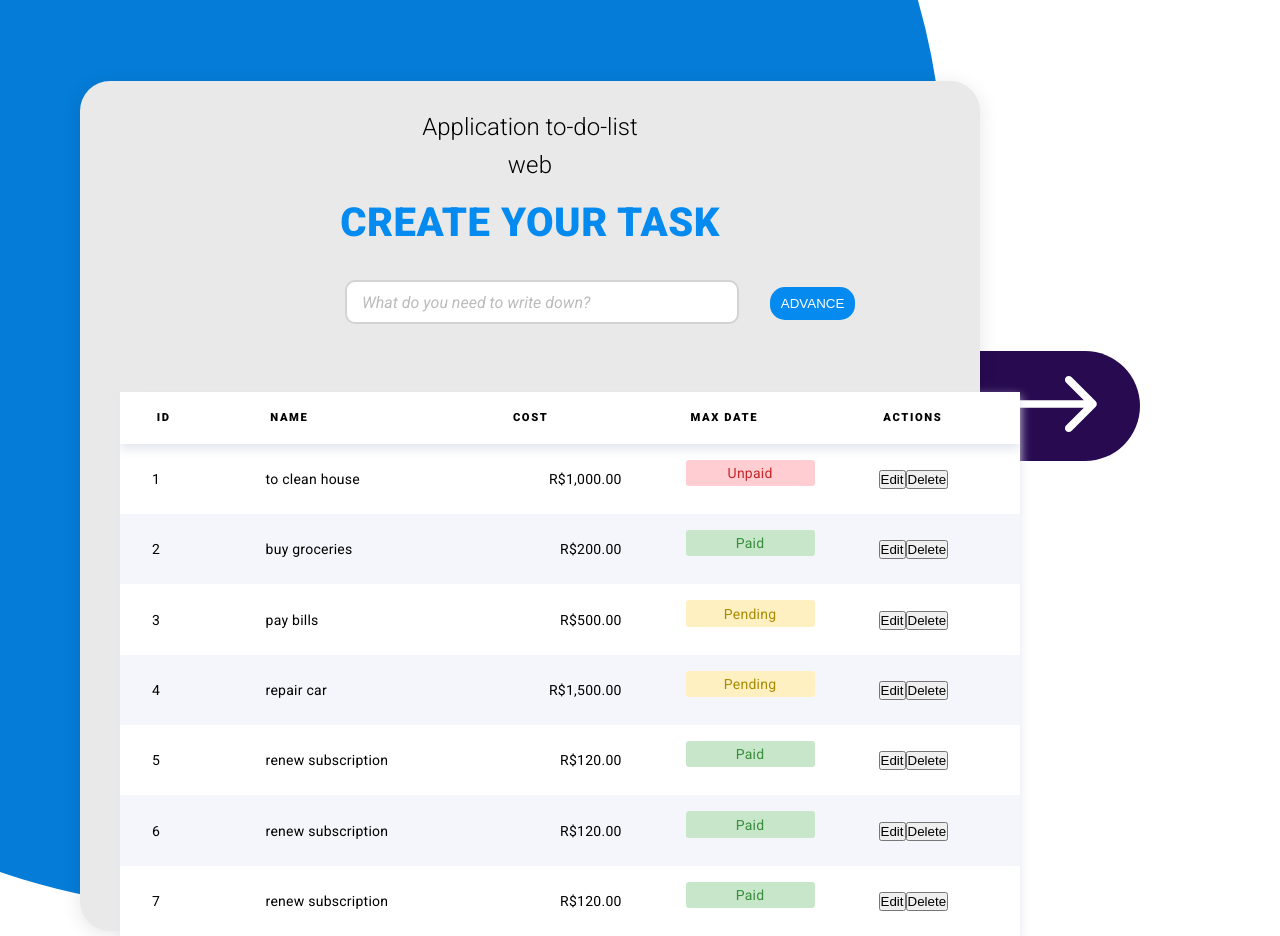
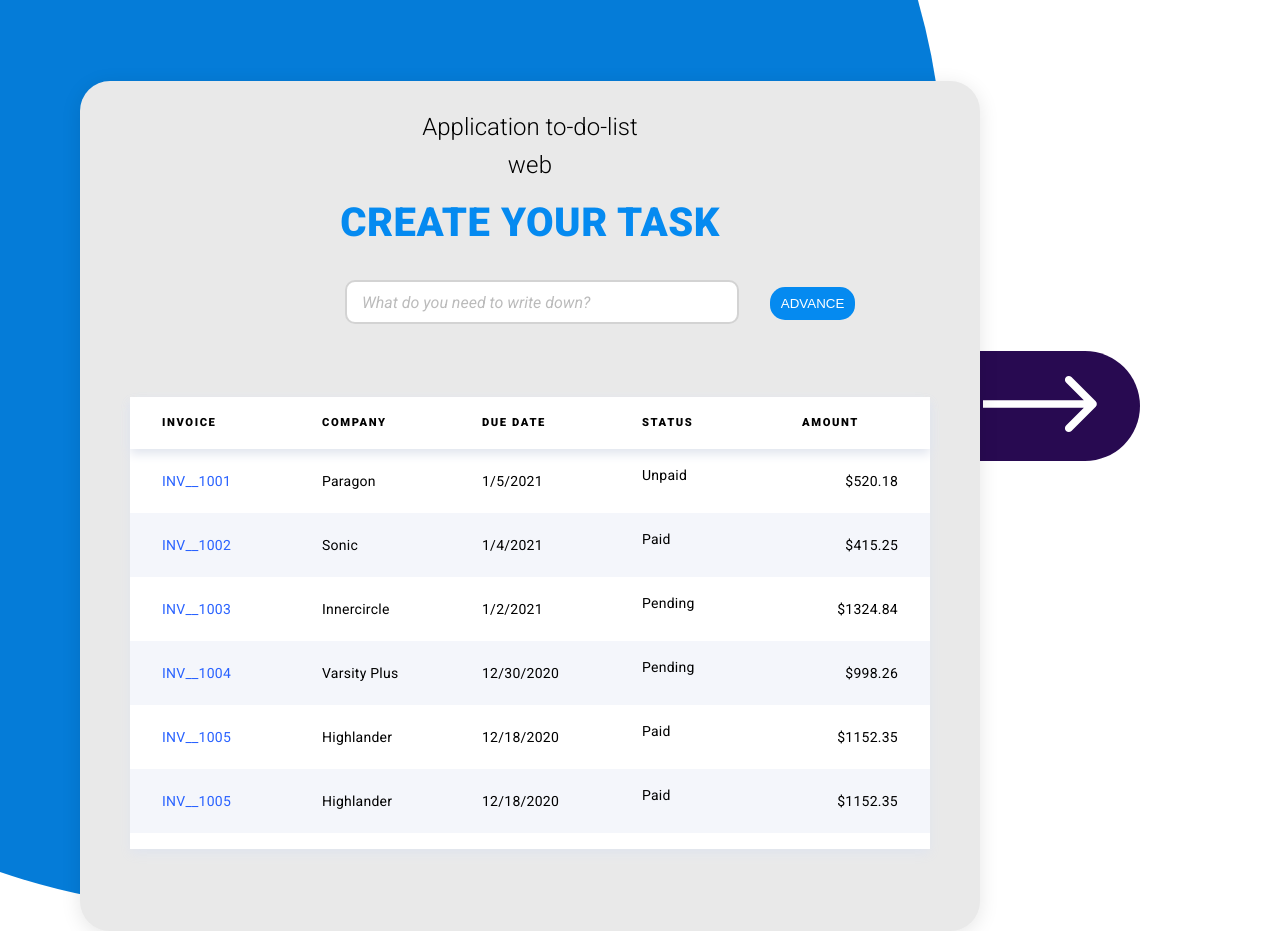
Before and after one commit to davifernandodias/to-do-list-task, an Angular app: page / in a window 1280 px wide. Shown: the top 936 px of the page. Built offline with nearby package versions, Linux system fonts and the light colour scheme.

Commit message:
refactor: refactor all "documentation"

```diff
--- a/src/app/app.config.ts
+++ b/src/app/app.config.ts
@@ -5,5 +5,5 @@ import { routes } from './app.routes';
 import { provideAnimationsAsync } from '@angular/platform-browser/animations/async';
 
 export const appConfig: ApplicationConfig = {
-  providers: [provideRouter(routes), provideAnimationsAsync()]
+  providers: [provideRouter(routes), provideAnimationsAsync(), provideAnimationsAsync()]
 };
--- a/src/app/shared/components/container/container.component.scss
+++ b/src/app/shared/components/container/container.component.scss
@@ -1,39 +1,39 @@
 @import url('https://fonts.googleapis.com/css2?family=Roboto:ital,wght@0,100;0,300;0,400;0,500;0,700;0,900;1,100;1,300;1,400;1,500;1,700;1,900&display=swap');
+
+
 
 .container {
   position: relative;
-  /* Necessário para que o posicionamento absoluto funcione dentro do contêiner */
+
 }
 
 .circle-container {
-  width: 1430px; /* Tamanho inicial grande */
+  width: 1430px;
   height: 1430px;
   background-color: #057CD8;
   border-radius: 50%;
   position: absolute;
-  top: -520px; /* Fique fora da tela inicialmente */
-  left: 230px; /* Centraliza horizontalmente */
+  top: -520px;
+  left: 230px;
   transform: translateX(-50%);
   z-index: -1;
-  transition: all 1.5s ease-in-out; /* Transição suave para todos os efeitos */
+  transition: all 1.5s ease-in-out;
 }
 
-/* Círculo menor e centralizado */
 .circle-container.move-center {
-  width: 100px; /* Novo tamanho menor */
+  width: 100px;
   height: 100px;
-  top: 700px; /* Centraliza verticalmente */
-  left: 1100px; /* Centraliza horizontalmente */
-  transform: translate(-50%, -50%); /* Centraliza perfeitamente o círculo */
+  top: 700px;
+  left: 1100px;
+  transform: translate(-50%, -50%);
 }
 
-/* Círculo expandindo para a parte inferior direita */
 .circle-container.move-expanded {
-  width: 1430px; /* Tamanho original */
+  width: 1430px;
   height: 1430px;
-  top: 900px; /* Move para a parte inferior da tela */
-  left: 1800px; /* Move para a parte direita da tela */
-  transform: translate(-50%, -50%); /* Centraliza o círculo na nova posição */
+  top: 900px;
+  left: 1800px;
+  transform: translate(-50%, -50%);
 }
 
 .title {
@@ -81,7 +81,6 @@
   transform: translateY(-5px);
 }
 
-/* Transformação do botão */
 .button.shrink {
   width: 50px;
   height: 50px;
--- a/src/app/shared/components/container/container.component.ts
+++ b/src/app/shared/components/container/container.component.ts
@@ -9,60 +9,60 @@ import { TaskComponent } from "../task/task.component";
   styleUrl: './container.component.scss'
 })
 export class ContainerComponent {
-  // Controle dos estados de animação
-  isCircleMoved = false;  // Para controlar o movimento do círculo
-  isButtonShrunk = false;  // Para controlar a diminuição do botão
+
+  isCircleMoved = false;
+  isButtonShrunk = false;
 
   constructor(private renderer: Renderer2) {}
 
-  // Controle do estado de animação da imagem
-  isIllustreFaded = false; // Para controlar o desaparecimento da imagem
 
-  // Função chamada ao clicar no botão
+  isIllustreFaded = false;
+
+
   toggleIllustreFade() {
     this.isIllustreFaded = !this.isIllustreFaded;
 
     const illustreImg = document.querySelector('.illustre-img');
 
-    // Se a imagem existir, alterna a classe fade-out
+
     if (illustreImg) {
       if (this.isIllustreFaded) {
-        this.renderer.addClass(illustreImg, 'fade-out'); // Aplica a classe de desaparecimento
+        this.renderer.addClass(illustreImg, 'fade-out');
       } else {
-        this.renderer.removeClass(illustreImg, 'fade-out'); // Remove a classe para reverter o efeito
+        this.renderer.removeClass(illustreImg, 'fade-out');
       }
     }
   }
 
-  // Função chamada ao clicar no botão
+
   moveCircleAndShrinkButton() {
-    // Alterna os estados do círculo e do botão
+
     this.isCircleMoved = !this.isCircleMoved;
     this.isButtonShrunk = !this.isButtonShrunk;
 
-    // Obtém os elementos do círculo e do botão
+
     const circleContainer = document.querySelector('.circle-container');
     const button = document.querySelector('.button');
 
-    // Se o círculo existir, alterna as classes para movimento
+
     if (circleContainer) {
       if (this.isCircleMoved) {
-        this.renderer.addClass(circleContainer, 'move-center'); // Move para o centro e encolhe
+        this.renderer.addClass(circleContainer, 'move-center');
         setTimeout(() => {
           this.renderer.removeClass(circleContainer, 'move-center');
-          this.renderer.addClass(circleContainer, 'move-expanded'); // Expande o círculo para a direita inferior
-        }, 1000); // Espera 1 segundo antes de expandir
+          this.renderer.addClass(circleContainer, 'move-expanded');
+        }, 1000);
       } else {
-        this.renderer.removeClass(circleContainer, 'move-expanded'); // Retorna ao estado inicial
+        this.renderer.removeClass(circleContainer, 'move-expanded');
       }
     }
 
-    // Se o botão existir, alterna a classe para encolher
+
     if (button) {
       if (this.isButtonShrunk) {
-        this.renderer.addClass(button, 'shrink'); // Diminui o botão
+        this.renderer.addClass(button, 'shrink');
       } else {
-        this.renderer.removeClass(button, 'shrink'); // Retorna o botão
+        this.renderer.removeClass(button, 'shrink');
       }
     }
   }
--- a/src/app/shared/components/table/table.component.html
+++ b/src/app/shared/components/table/table.component.html
@@ -1,29 +1,94 @@
-<div class="table-container" (scroll)="onScroll($event)">
 <table>
   <thead>
     <tr>
-        <th>Id</th>
-        <th>Name</th>
-        <th>Cost</th>
-        <th>Max date</th>
-        <th>Actions</th>
+      <th>Invoice</th>
+      <th>Company</th>
+      <th>Due Date</th>
+      <th>Status</th>
+      <th>Amount</th>
     </tr>
   </thead>
   <tbody>
-      <tr *ngFor="let row of displayedRows">
-        <td>{{ row.id }}</td>
-        <td>{{ row.name }}</td>
-        <td class="amount">{{ row.cost | currency: 'BRL' }}</td>
+    <tr>
+      <td><a href="#">INV__1001</a></td>
+      <td>Paragon</td>
+      <td>1/5/2021</td>
       <td>
-          <p class="status" [ngClass]="getStatusClass(row.status)">
-            {{ row.status }}
-          </p>
+        <p class="status status-unpaid">Unpaid</p>
       </td>
+      <td class="amount">$520.18</td>
+    </tr>
+    <tr>
+      <td><a href="#">INV__1002</a></td>
+      <td>Sonic</td>
+      <td>1/4/2021</td>
       <td>
-          <button class="edit-btn">Edit</button>
-          <button class="delete-btn">Delete</button>
+        <p class="status status-paid">Paid</p>
       </td>
+      <td class="amount">$415.25</td>
+    </tr>
+    <tr>
+      <td><a href="#">INV__1003</a></td>
+      <td>Innercircle</td>
+      <td>1/2/2021</td>
+      <td>
+        <p class="status status-pending">Pending</p>
+      </td>
+      <td class="amount">$1324.84</td>
+    </tr>
+    <tr>
+      <td><a href="#">INV__1004</a></td>
+      <td>Varsity Plus</td>
+      <td>12/30/2020</td>
+      <td>
+        <p class="status status-pending">Pending</p>
+      </td>
+      <td class="amount">$998.26</td>
+    </tr>
+    <tr>
+      <td><a href="#">INV__1005</a></td>
+      <td>Highlander</td>
+      <td>12/18/2020</td>
+      <td>
+        <p class="status status-paid">Paid</p>
+      </td>
+      <td class="amount">$1152.35</td>
+    </tr>
+    <tr>
+      <td><a href="#">INV__1005</a></td>
+      <td>Highlander</td>
+      <td>12/18/2020</td>
+      <td>
+        <p class="status status-paid">Paid</p>
+      </td>
+      <td class="amount">$1152.35</td>
+    </tr>
+    <tr>
+      <td><a href="#">INV__1005</a></td>
+      <td>Highlander</td>
+      <td>12/18/2020</td>
+      <td>
+        <p class="status status-paid">Paid</p>
+      </td>
+      <td class="amount">$1152.35</td>
+    </tr>
+    <tr>
+      <td><a href="#">INV__1005</a></td>
+      <td>Highlander</td>
+      <td>12/18/2020</td>
+      <td>
+        <p class="status status-paid">Paid</p>
+      </td>
+      <td class="amount">$1152.35</td>
+    </tr>
+    <tr>
+      <td><a href="#">INV__1005</a></td>
+      <td>Highlander</td>
+      <td>12/18/2020</td>
+      <td>
+        <p class="status status-paid">Paid</p>
+      </td>
+      <td class="amount">$1152.35</td>
     </tr>
   </tbody>
 </table>
-</div>
--- a/src/app/shared/components/table/table.component.scss
+++ b/src/app/shared/components/table/table.component.scss
@@ -18,7 +18,7 @@ $clr-paid: #c8e6c9;
 $clr-paid-font: #388e3c;
 $clr-link: #2962ff;
 
-/*   border radius */
+
 $radius: 0.2rem;
 
 *,
@@ -29,54 +29,44 @@ $radius: 0.2rem;
   padding: 0;
 }
 
+
 table {
   position: relative;
+  width: 100%;
   border-collapse: collapse;
   box-shadow: 0 5px 10px $clr-gray300;
   background-color: white;
   text-align: left;
-  width: 100%;
   overflow: hidden;
-  left: 40px;
-  top: 55px;
+  left: 50px;
+  top: 60px;
+  max-width: 800px;
+  max-height: 1000px;
+  overflow-y: auto;
 
   thead {
+    position: sticky;
+    top: 0;
+    z-index: 1;
     box-shadow: 0 5px 10px $clr-gray300;
+    background-color: white;
   }
 
   th {
-    padding: 1rem 2.3rem;
+    padding: 1rem 2rem;
     text-transform: uppercase;
     letter-spacing: 0.1rem;
     font-size: 0.7rem;
     font-weight: 900;
-
   }
 
   td {
     padding: 1rem 2rem;
-    white-space: nowrap;
   }
 
-  .status {
-    border-radius: $radius;
-    padding: 0.2rem 1rem;
-    text-align: center;
-
-    &-pending {
-      background-color: $clr-pending;
-      color: $clr-pending-font;
-    }
-
-    &-paid {
-      background-color: $clr-paid;
-      color: $clr-paid-font;
-    }
-
-    &-unpaid {
-      background-color: $clr-unpaid;
-      color: $clr-unpaid-font;
-    }
+  a {
+    text-decoration: none;
+    color: $clr-link;
   }
 
   .amount {
@@ -86,31 +76,17 @@ table {
   tr:nth-child(even) {
     background-color: $clr-gray150;
   }
-}
 
-// Paginação
-.pagination-controls {
-  margin-top: 1rem;
-  text-align: center;
 
-  button {
-    padding: 0.5rem 1rem;
-    background-color: $clr-primary;
-    color: white;
-    border: none;
-    border-radius: 0.3rem;
-    cursor: pointer;
-    font-size: 1rem;
-    font-weight: bold;
-    margin: 0 0.5rem;
+  tbody {
+    display: block;
+    max-height: 400px;
+    overflow-y: auto; /* Ativa o scroll */
+  }
 
-    &:hover {
-      background-color: $clr-primary-dark;
-    }
-
-    &:disabled {
-      background-color: $clr-gray300;
-      cursor: not-allowed;
-    }
+  tr {
+    display: table;
+    width: 100%;
+    table-layout: fixed;
   }
 }
--- a/src/app/shared/components/table/table.component.ts
+++ b/src/app/shared/components/table/table.component.ts
@@ -12,67 +12,5 @@ import { CommonModule } from '@angular/common';
   styleUrls: ['./table.component.scss']
 })
 export class TableComponent {
-  // Dados fictícios
-  rows = [
-    { id: 1, name: 'to clean house', cost: 1000, status: 'Unpaid' },
-    { id: 2, name: 'buy groceries', cost: 200, status: 'Paid' },
-    { id: 3, name: 'pay bills', cost: 500, status: 'Pending' },
-    { id: 4, name: 'repair car', cost: 1500, status: 'Pending' },
-    { id: 5, name: 'renew subscription', cost: 120, status: 'Paid' },
-    { id: 6, name: 'renew subscription', cost: 120, status: 'Paid' },
-    { id: 7, name: 'renew subscription', cost: 120, status: 'Paid' },
-    { id: 8, name: 'buy new phone', cost: 2500, status: 'Unpaid' },
-    { id: 9, name: 'pay rent', cost: 1000, status: 'Unpaid' },
-    { id: 10, name: 'buy clothes', cost: 300, status: 'Paid' },
-    { id: 11, name: 'study for exams', cost: 0, status: 'Pending' },
-    { id: 12, name: 'wash car', cost: 100, status: 'Paid' },
-    { id: 13, name: 'organize office', cost: 250, status: 'Unpaid' },
-    { id: 14, name: 'prepare dinner', cost: 200, status: 'Pending' },
-    { id: 15, name: 'buy laptop', cost: 3000, status: 'Unpaid' }
-  ];
 
-  // Variáveis de controle da página
-  currentPage = 1;
-  pageSize = 7;
-  totalPages = Math.ceil(this.rows.length / this.pageSize);
-
-  // Método para obter as linhas da página atual
-  get displayedRows() {
-    const start = (this.currentPage - 1) * this.pageSize;
-    const end = start + this.pageSize;
-    return this.rows.slice(start, end);
-  }
-
-  // Método que será acionado quando o usuário rolar para baixo
-  onScroll(event: any) {
-    const scrollPosition = event.target.scrollTop;
-    const scrollHeight = event.target.scrollHeight;
-    const clientHeight = event.target.clientHeight;
-
-    // Quando o usuário chegar perto do final da tabela, carregamos mais dados
-    if (scrollHeight - scrollPosition <= clientHeight + 100) {
-      this.loadMoreData();
-    }
-  }
-
-  // Método para carregar mais dados
-  loadMoreData() {
-    if (this.currentPage < this.totalPages) {
-      this.currentPage++;
-    }
-  }
-
-  // Retorna a classe CSS dependendo do status
-  getStatusClass(status: string) {
-    switch (status) {
-      case 'Pending':
-        return 'status-pending';
-      case 'Paid':
-        return 'status-paid';
-      case 'Unpaid':
-        return 'status-unpaid';
-      default:
-        return '';
-    }
-  }
 }
```
Also changed, not shown: src/assets/svg/search-icon.svg (added). Lines whose indentation alone changed are shown as unchanged.
